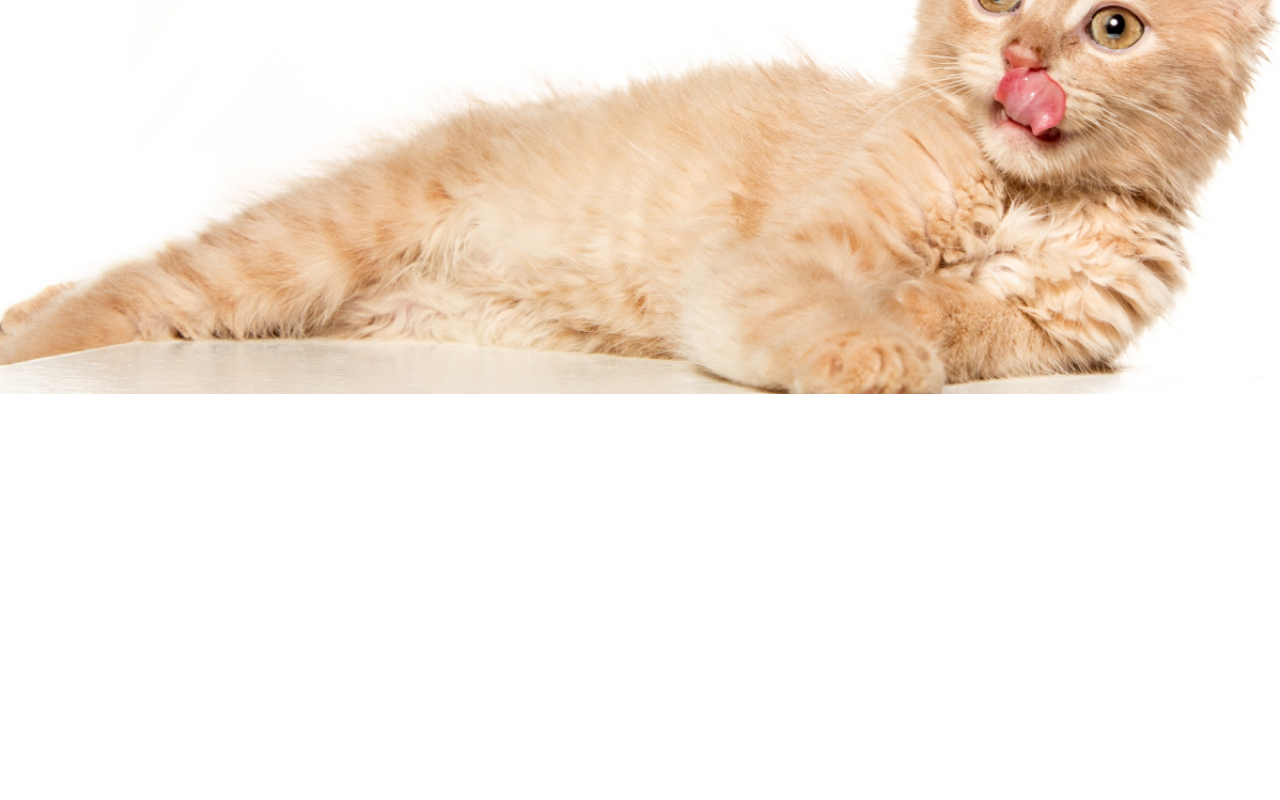
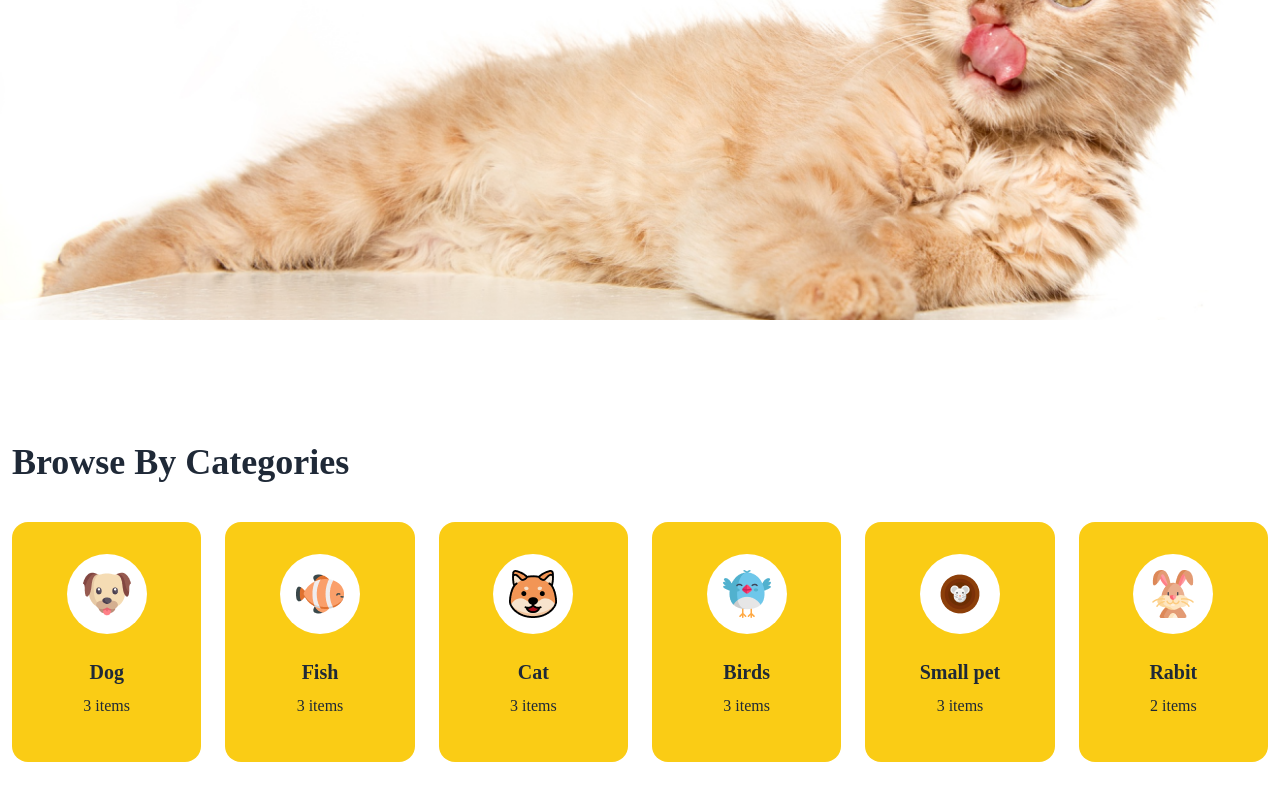
Before and after one commit to mdhossain-2437/WEB11-0327-A3-C0001-Pet-Shop, a plain HTML site: page index.html in a window 1280 px wide. Shown: the part 496-1296 px from the top of the page. Before the commit the page ends 890 px from the top, so only its background shows below. Drawn offline with nearby package versions, Linux system fonts and the light colour scheme; a web font is replaced by a local one.

Commit message:
this is catagory section

```diff
--- a/index.html
+++ b/index.html
@@ -131,7 +131,7 @@
 				<img
 					src="./assets/cat-big.png"
 					alt="Pet"
-					class="max-w-7xl mx-auto pt-36 md:pt-0 h-svh top-32 w-full object-cover"
+					class="mx-auto pt-40 md:pt-0 border-x-cyan-700 h-auto w-full object-cover"
 				/>
 			</div>
 			<div class="relative z-20">
@@ -152,5 +152,97 @@
 				</button>
 			</div>
 		</header>
+		<main>
+			<section class="mt-24 md:mt-80 pt-24 px-3 max-w-7xl mx-auto">
+				<h1 class="text-4xl 3 pb-10 font-bold text-left">
+					Browse By Categories
+				</h1>
+				<div>
+					<div
+						class="grid grid-cols-2 md:grid-cols-6 grid-rows-3 md:grid-rows-1 gap-6"
+					>
+						<div class="card bg-yellow-400 items-center h-60 w-50">
+							<figure class="relative top-8 h-20 w-20 bg-white rounded-full">
+								<img
+									src="./assets/dog-cartoon.png"
+									alt="Dog image"
+									class="items-center"
+								/>
+							</figure>
+							<div class="card-body pt-14 items-center text-center">
+								<h2 class="card-title">Dog</h2>
+								<p>3 items</p>
+							</div>
+						</div>
+						<div class="card bg-yellow-400 items-center h-60 w-50">
+							<figure class="h-20 w-20 relative top-8 bg-white rounded-full">
+								<img
+									src="./assets/fish-cartoon.png"
+									alt="fish image"
+									class="items-center"
+								/>
+							</figure>
+							<div class="card-body pt-14 items-center text-center">
+								<h2 class="card-title">Fish</h2>
+								<p>3 items</p>
+							</div>
+						</div>
+						<div class="card bg-yellow-400 items-center h-60 w-50">
+							<figure class="h-20 w-20 relative top-8 bg-white rounded-full">
+								<img
+									src="./assets/cat-cartoon.png"
+									alt="cat image"
+									class="items-center"
+								/>
+							</figure>
+							<div class="card-body pt-14 items-center text-center">
+								<h2 class="card-title">Cat</h2>
+								<p>3 items</p>
+							</div>
+						</div>
+						<div class="card bg-yellow-400 items-center h-60 w-50">
+							<figure class="h-20 w-20 relative top-8 bg-white rounded-full">
+								<img
+									src="./assets/bird-cartoon.png"
+									alt="birds image"
+									class="items-center"
+								/>
+							</figure>
+							<div class="card-body pt-14 items-center text-center">
+								<h2 class="card-title">Birds</h2>
+								<p>3 items</p>
+							</div>
+						</div>
+						<div class="card bg-yellow-400 items-center h-60 w-50">
+							<figure class="h-20 w-20 relative top-8 bg-white rounded-full">
+								<img
+									src="./assets/mouse-cartoon.png"
+									alt="small pet image"
+									class="items-center"
+								/>
+							</figure>
+							<div class="card-body pt-14 items-center text-center">
+								<h2 class="card-title">Small pet</h2>
+								<p>3 items</p>
+							</div>
+						</div>
+						<div class="card bg-yellow-400 items-center h-60 w-50">
+							<figure class="h-20 w-20 relative top-8 bg-white rounded-full">
+								<img
+									src="./assets/rabbit-cartoon.png"
+									alt="rabbit image"
+									class="items-center"
+								/>
+							</figure>
+							<div class="card-body pt-14 items-center text-center">
+								<h2 class="card-title">Rabit</h2>
+								<p>2 items</p>
+							</div>
+						</div>
+					</div>
+				</div>
+			</section>
+			<section class="mt-24 px-3 max-w-7xl mx-auto"></section>
+		</main>
 	</body>
 </html>
```
